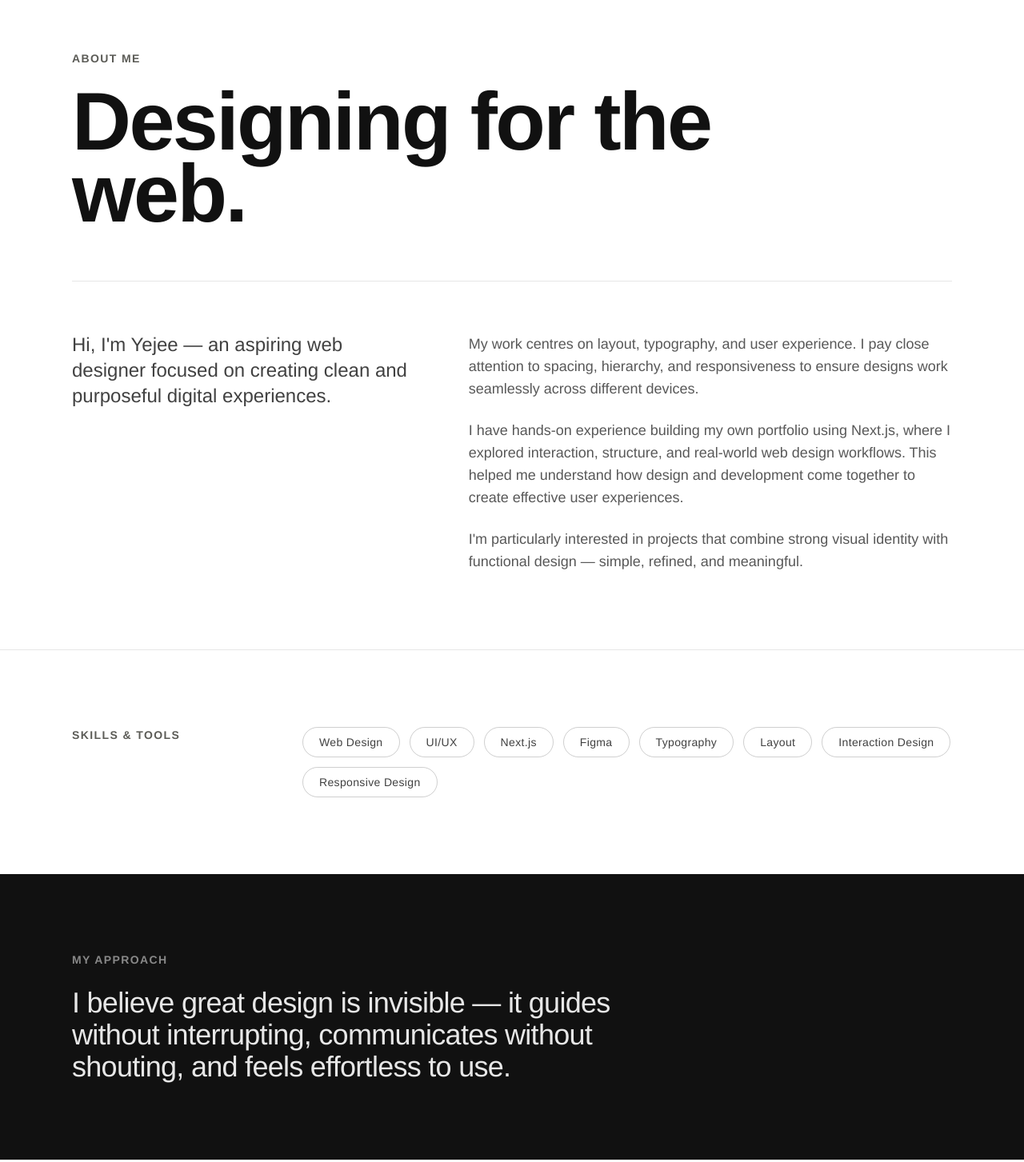
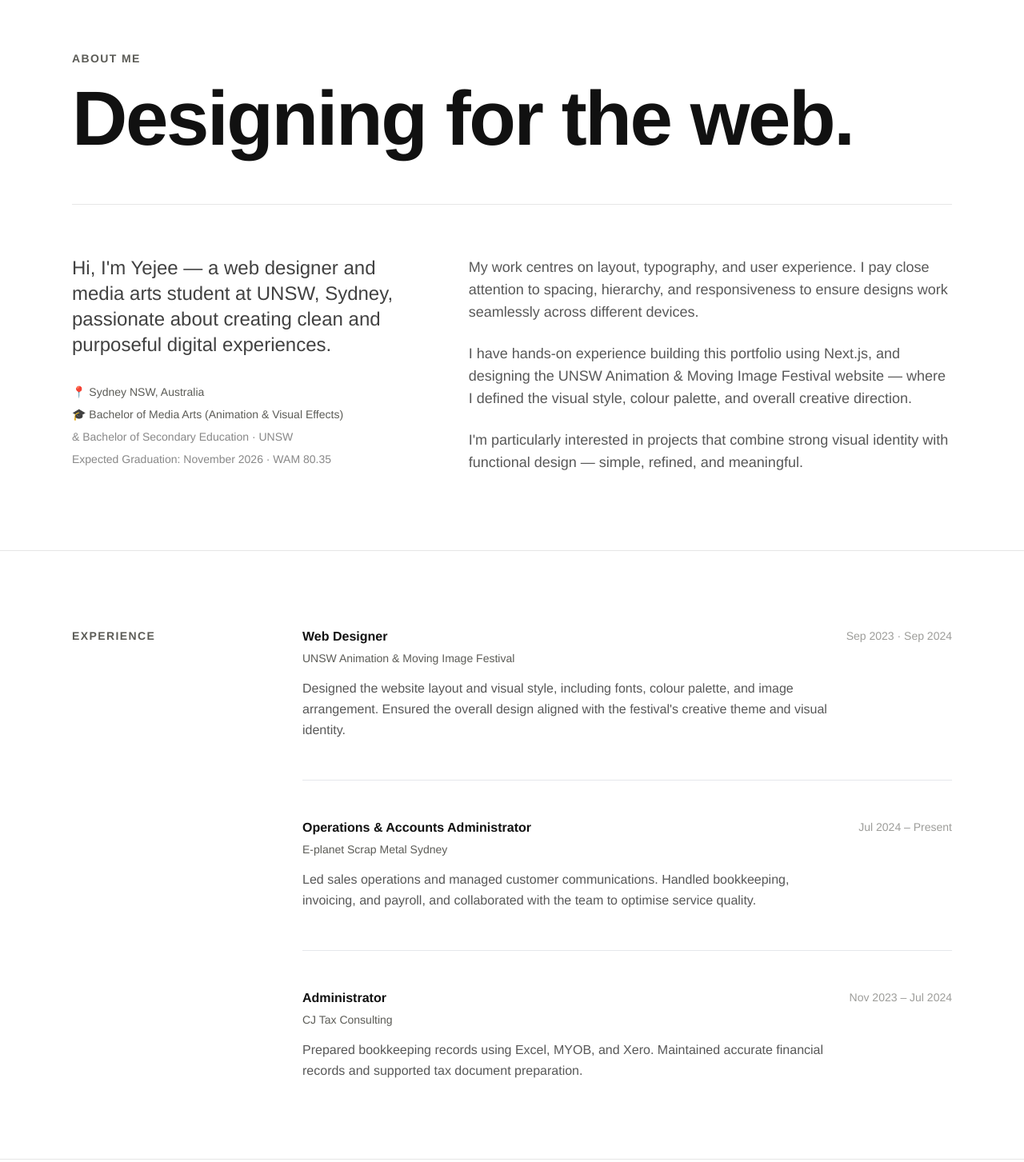
Before and after one commit to Hihihi857/portfolio, a Next.js app: page /aboutme in a window 1280 px wide. Shown: the part 77-1530 px from the top of the page at 80% size. Built offline with nearby package versions, Linux system fonts and the light colour scheme.

Commit message:
feat: About Me — real resume info (education, experience, skills)

```diff
--- a/app/aboutme/page.tsx
+++ b/app/aboutme/page.tsx
@@ -3,8 +3,32 @@
 import { motion } from "framer-motion";
 
 const skills = [
-  "Web Design", "UI/UX", "Next.js", "Figma",
-  "Typography", "Layout", "Interaction Design", "Responsive Design",
+  "Web Design", "UI/UX", "Figma", "Canva",
+  "HTML", "CSS", "JavaScript",
+  "Adobe Photoshop", "Illustrator", "InDesign",
+  "Premiere Pro", "After Effects",
+  "Maya", "Blender",
+];
+
+const experience = [
+  {
+    role: "Web Designer",
+    org: "UNSW Animation & Moving Image Festival",
+    period: "Sep 2023 · Sep 2024",
+    desc: "Designed the website layout and visual style, including fonts, colour palette, and image arrangement. Ensured the overall design aligned with the festival's creative theme and visual identity.",
+  },
+  {
+    role: "Operations & Accounts Administrator",
+    org: "E-planet Scrap Metal Sydney",
+    period: "Jul 2024 – Present",
+    desc: "Led sales operations and managed customer communications. Handled bookkeeping, invoicing, and payroll, and collaborated with the team to optimise service quality.",
+  },
+  {
+    role: "Administrator",
+    org: "CJ Tax Consulting",
+    period: "Nov 2023 – Jul 2024",
+    desc: "Prepared bookkeeping records using Excel, MYOB, and Xero. Maintained accurate financial records and supported tax document preparation.",
+  },
 ];
 
 const fadeUp = {
@@ -24,54 +48,43 @@ export default function AboutMePage() {
       <section className="px-5 pt-[140px] pb-24 md:px-8">
         <div className="mx-auto max-w-[1100px]">
 
-          {/* Eyebrow */}
           <motion.p
-            custom={0}
-            initial="hidden"
-            animate="visible"
-            variants={fadeUp}
+            custom={0} initial="hidden" animate="visible" variants={fadeUp}
             className="mb-6 text-sm font-bold uppercase tracking-[0.1em] text-graphite"
           >
             About Me
           </motion.p>
 
-          {/* Big heading */}
           <motion.h1
-            custom={1}
-            initial="hidden"
-            animate="visible"
-            variants={fadeUp}
-            className="font-display text-[14vw] font-bold leading-[0.88] tracking-tight text-ink md:text-[10vw] lg:text-[8vw] max-w-4xl"
+            custom={1} initial="hidden" animate="visible" variants={fadeUp}
+            className="font-display text-[13vw] font-bold leading-[0.88] tracking-tight text-ink md:text-[9vw] lg:text-[7.5vw] max-w-5xl"
           >
             Designing for the web.
           </motion.h1>
 
-          {/* Divider */}
           <motion.div
-            custom={2}
-            initial="hidden"
-            animate="visible"
-            variants={fadeUp}
+            custom={2} initial="hidden" animate="visible" variants={fadeUp}
             className="mt-16 mb-16 h-px w-full bg-ink/10"
           />
 
-          {/* Two-column layout */}
+          {/* Two-column */}
           <div className="grid gap-16 lg:grid-cols-[1fr_1.4fr] lg:items-start">
 
-            {/* Left — intro paragraph */}
             <motion.div custom={3} initial="hidden" animate="visible" variants={fadeUp}>
               <p className="text-xl leading-[1.75] text-ink/80 md:text-2xl">
-                Hi, I&apos;m Yejee — an aspiring web designer focused on creating
-                clean and purposeful digital experiences.
+                Hi, I&apos;m Yejee — a web designer and media arts student at UNSW,
+                Sydney, passionate about creating clean and purposeful digital experiences.
               </p>
+              <div className="mt-8 space-y-2 text-sm text-graphite">
+                <p>📍 Sydney NSW, Australia</p>
+                <p>🎓 Bachelor of Media Arts (Animation &amp; Visual Effects)</p>
+                <p className="text-ink/50">&amp; Bachelor of Secondary Education · UNSW</p>
+                <p className="text-ink/50">Expected Graduation: November 2026 · WAM 80.35</p>
+              </div>
             </motion.div>
 
-            {/* Right — detail paragraphs */}
             <motion.div
-              custom={4}
-              initial="hidden"
-              animate="visible"
-              variants={fadeUp}
+              custom={4} initial="hidden" animate="visible" variants={fadeUp}
               className="space-y-6 text-base leading-[1.85] text-ink/70 md:text-lg"
             >
               <p>
@@ -80,17 +93,47 @@ export default function AboutMePage() {
                 to ensure designs work seamlessly across different devices.
               </p>
               <p>
-                I have hands-on experience building my own portfolio using
-                Next.js, where I explored interaction, structure, and real-world
-                web design workflows. This helped me understand how design and
-                development come together to create effective user experiences.
+                I have hands-on experience building this portfolio using Next.js, and
+                designing the UNSW Animation &amp; Moving Image Festival website — where
+                I defined the visual style, colour palette, and overall creative direction.
               </p>
               <p>
-                I&apos;m particularly interested in projects that combine strong
-                visual identity with functional design — simple, refined, and
-                meaningful.
+                I&apos;m particularly interested in projects that combine strong visual
+                identity with functional design — simple, refined, and meaningful.
               </p>
             </motion.div>
+          </div>
+        </div>
+      </section>
+
+      {/* ── EXPERIENCE ── */}
+      <section className="px-5 py-24 md:px-8 border-t border-ink/10">
+        <div className="mx-auto max-w-[1100px]">
+          <div className="grid gap-12 lg:grid-cols-[240px_1fr]">
+
+            <motion.p
+              custom={5} initial="hidden" animate="visible" variants={fadeUp}
+              className="text-sm font-bold uppercase tracking-[0.1em] text-graphite"
+            >
+              Experience
+            </motion.p>
+
+            <div className="space-y-12">
+              {experience.map((item, i) => (
+                <motion.div
+                  key={item.role}
+                  custom={6 + i} initial="hidden" animate="visible" variants={fadeUp}
+                  className="grid gap-4 sm:grid-cols-[1fr_auto] sm:items-start border-b border-ink/8 pb-12 last:border-0 last:pb-0"
+                >
+                  <div>
+                    <p className="mb-1 text-base font-bold text-ink">{item.role}</p>
+                    <p className="mb-4 text-sm text-graphite">{item.org}</p>
+                    <p className="text-base leading-relaxed text-ink/70">{item.desc}</p>
+                  </div>
+                  <p className="shrink-0 text-sm text-graphite/60">{item.period}</p>
+                </motion.div>
+              ))}
+            </div>
           </div>
         </div>
       </section>
@@ -101,20 +144,14 @@ export default function AboutMePage() {
           <div className="grid gap-12 lg:grid-cols-[240px_1fr] lg:items-start">
 
             <motion.p
-              custom={5}
-              initial="hidden"
-              animate="visible"
-              variants={fadeUp}
+              custom={9} initial="hidden" animate="visible" variants={fadeUp}
               className="text-sm font-bold uppercase tracking-[0.1em] text-graphite"
             >
               Skills &amp; Tools
             </motion.p>
 
             <motion.div
-              custom={6}
-              initial="hidden"
-              animate="visible"
-              variants={fadeUp}
+              custom={10} initial="hidden" animate="visible" variants={fadeUp}
               className="flex flex-wrap gap-3"
             >
               {skills.map((skill) => (
@@ -134,19 +171,13 @@ export default function AboutMePage() {
       <section className="px-5 py-24 md:px-8 border-t border-ink/10 bg-ink text-white">
         <div className="mx-auto max-w-[1100px]">
           <motion.p
-            custom={7}
-            initial="hidden"
-            animate="visible"
-            variants={fadeUp}
+            custom={11} initial="hidden" animate="visible" variants={fadeUp}
             className="mb-6 text-sm font-bold uppercase tracking-[0.1em] text-white/50"
           >
             My Approach
           </motion.p>
           <motion.p
-            custom={8}
-            initial="hidden"
-            animate="visible"
-            variants={fadeUp}
+            custom={12} initial="hidden" animate="visible" variants={fadeUp}
             className="max-w-3xl text-3xl leading-[1.5] tracking-[-0.02em] text-white/90 md:text-4xl"
           >
             I believe great design is invisible — it guides without interrupting,
@@ -155,23 +186,17 @@ export default function AboutMePage() {
         </div>
       </section>
 
-      {/* ── CONTACT CTA ── */}
+      {/* ── CTA ── */}
       <section className="px-5 py-24 md:px-8 border-t border-ink/10">
         <div className="mx-auto max-w-[1100px] flex flex-col sm:flex-row sm:items-center sm:justify-between gap-8">
           <motion.p
-            custom={9}
-            initial="hidden"
-            animate="visible"
-            variants={fadeUp}
+            custom={13} initial="hidden" animate="visible" variants={fadeUp}
             className="font-display text-3xl font-bold tracking-tight md:text-4xl"
           >
             Let&apos;s work together.
           </motion.p>
           <motion.a
-            custom={10}
-            initial="hidden"
-            animate="visible"
-            variants={fadeUp}
+            custom={14} initial="hidden" animate="visible" variants={fadeUp}
             href="mailto:yediyedi1118@gmail.com"
             className="inline-block rounded-full bg-ink px-10 py-4 text-sm font-bold uppercase tracking-widest text-white transition-opacity hover:opacity-75"
           >
```
